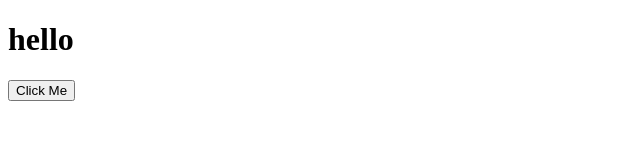
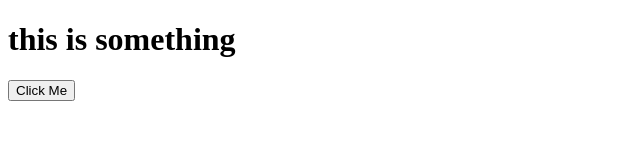
Before and after one commit to RushiRuns/demo2, a plain HTML site: page index.html in a window 1280 px wide. Shown: the whole page, without its empty margins (0-640 px from the left). Drawn offline with Linux system fonts and the light colour scheme.

Commit message:
in order to merge branches made the code same(second time)

```diff
--- a/index.html
+++ b/index.html
@@ -6,7 +6,7 @@
     <title>Document</title>
   </head>
   <body>
-    <h1>hello</h1>
+    <h1>this is something</h1>
     <button>Click Me</button>
   </body>
 </html>
```
